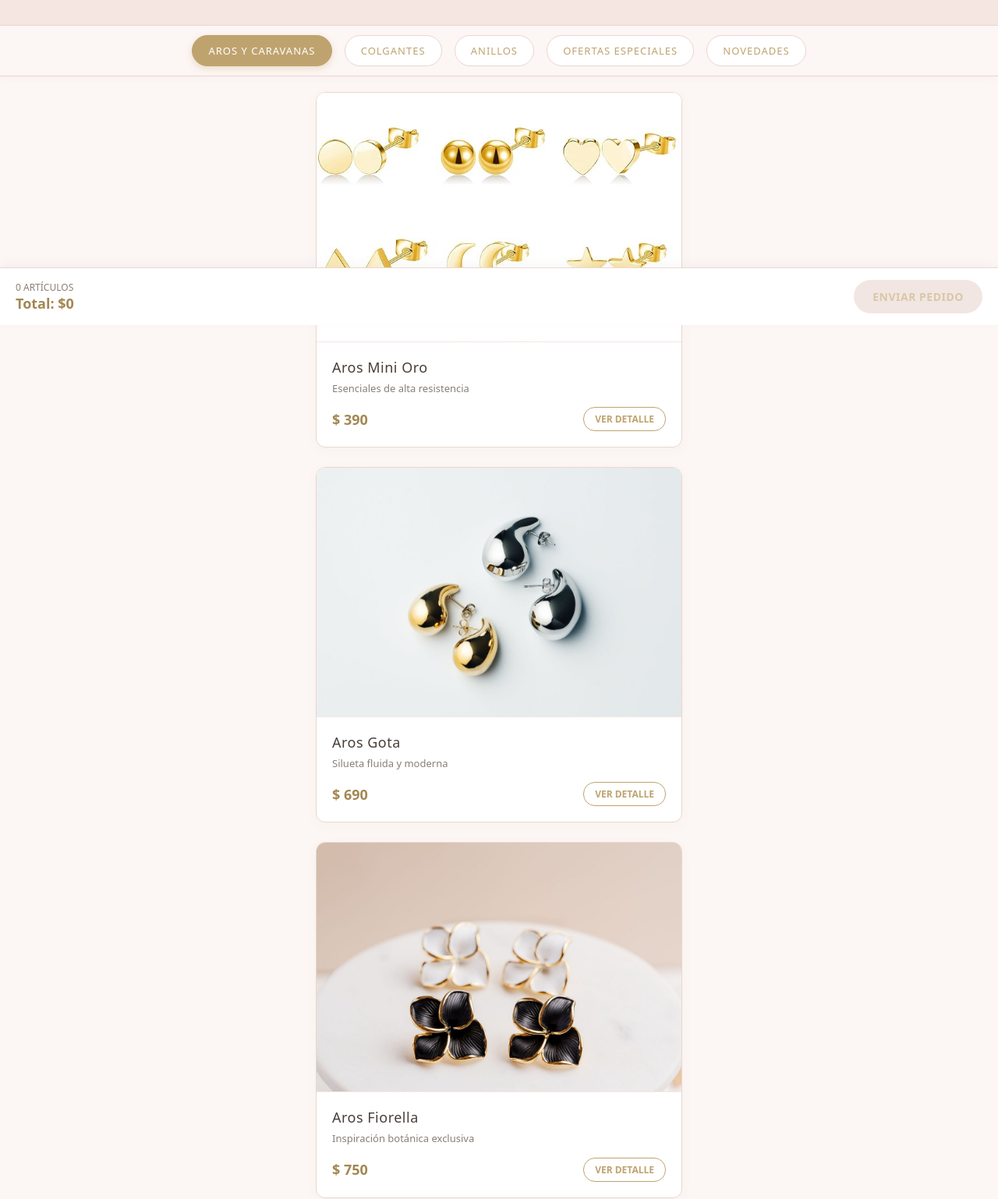
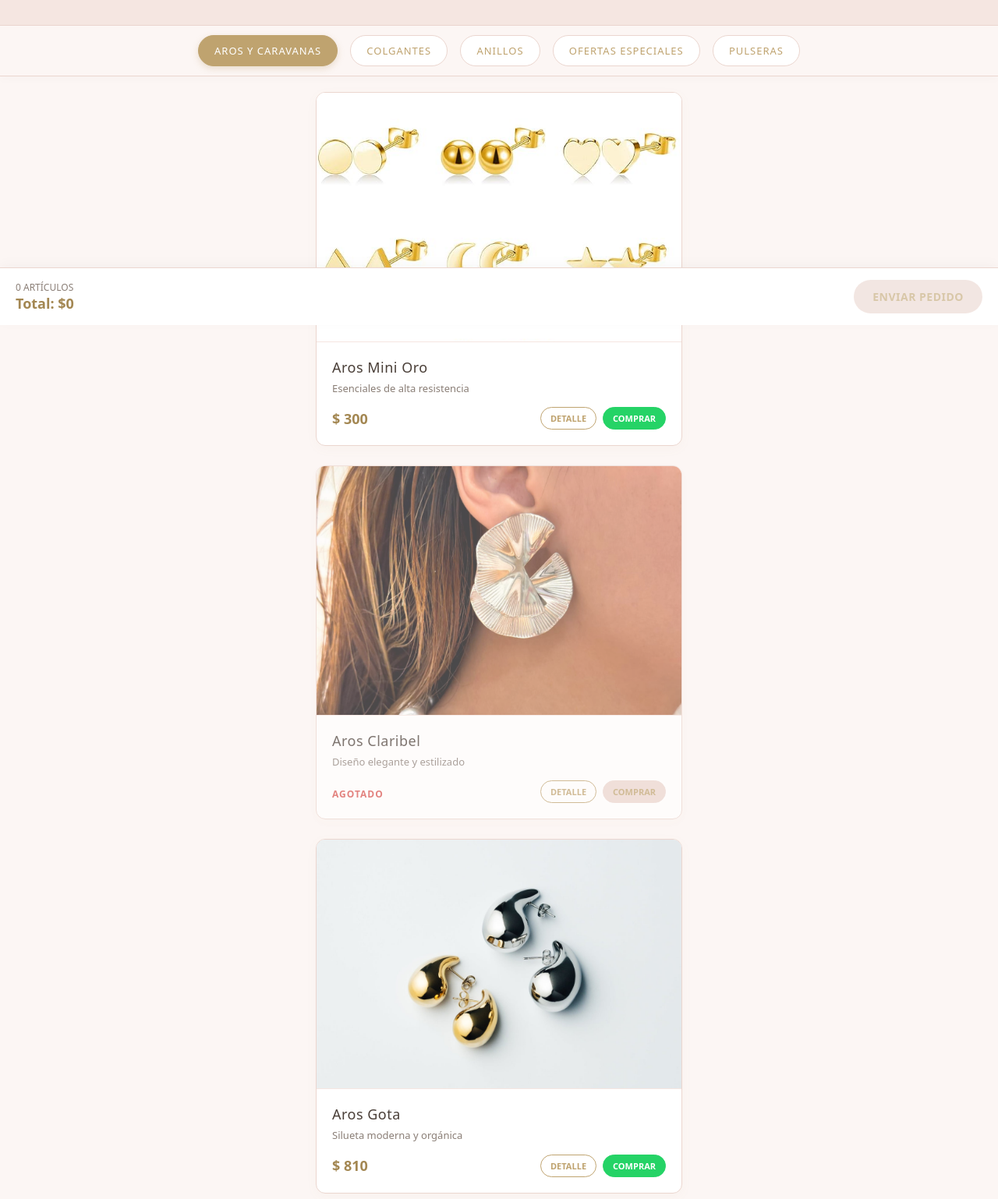
Before and after one commit to carlotajoyaspaysandu-alt/Catalogo-, a plain HTML site: page index.html in a window 1280 px wide. Shown: the part 383-1921 px from the top of the page at 78% size. Drawn offline with Linux system fonts and the light colour scheme.

Commit message:
Update index.html

```diff
--- a/index.html
+++ b/index.html
@@ -8,7 +8,7 @@
         * { box-sizing: border-box; margin: 0; padding: 0; font-family: system-ui, -apple-system, 'Segoe UI', sans-serif; }
         body { background-color: #fcf6f4; color: #5a4f48; padding-bottom: 100px; }
 
-        /* Encabezado con la nueva secuencia de animación solicitada */
+        /* Encabezado con secuencia de animación */
         header {
             background-color: #f5e6e1;
             padding: 35px 15px;
@@ -27,50 +27,15 @@
             margin-bottom: 15px;
             box-shadow: 0 4px 10px rgba(0,0,0,0.05);
             display: inline-block;
-            /* 4s de giro + 4s estático con expansión = 8 segundos en total por ciclo completo */
             animation: secuenciaLogo 8s ease-in-out infinite;
         }
 
-        /* Línea de tiempo de la animación personalizada */
         @keyframes secuenciaLogo {
-            /* 0% a 50% (Primeros 4 segundos): Giro lento y pausado en tamaño normal */
-            0% {
-                transform: rotate(0deg);
-                border-radius: 50%;
-                width: 130px;
-                height: 130px;
-                margin-bottom: 15px;
-            }
-            50% {
-                transform: rotate(360deg);
-                border-radius: 50%;
-                width: 130px;
-                height: 130px;
-                margin-bottom: 15px;
-            }
-            /* 50% a 100% (Siguientes 4 segundos): Se queda estático en rotación y se expande al ancho completo */
-            55% {
-                transform: rotate(360deg);
-                border-radius: 0%;
-                width: 100vw;
-                height: 250px;
-                margin-bottom: 25px;
-            }
-            90% {
-                transform: rotate(360deg);
-                border-radius: 0%;
-                width: 100vw;
-                height: 250px;
-                margin-bottom: 25px;
-            }
-            /* Regreso rápido al estado inicial para reiniciar el bucle limpio */
-            100% {
-                transform: rotate(360deg);
-                border-radius: 50%;
-                width: 130px;
-                height: 130px;
-                margin-bottom: 15px;
-            }
+            0% { transform: rotate(0deg); border-radius: 50%; width: 130px; height: 130px; margin-bottom: 15px; }
+            50% { transform: rotate(360deg); border-radius: 50%; width: 130px; height: 130px; margin-bottom: 15px; }
+            55% { transform: rotate(360deg); border-radius: 0%; width: 100vw; height: 250px; margin-bottom: 25px; }
+            90% { transform: rotate(360deg); border-radius: 0%; width: 100vw; height: 250px; margin-bottom: 25px; }
+            100% { transform: rotate(360deg); border-radius: 50%; width: 130px; height: 130px; margin-bottom: 15px; }
         }
 
         header h1 { font-size: 32px; color: #a38752; letter-spacing: 6px; font-weight: 400; text-transform: uppercase; margin-bottom: 5px; }
@@ -89,15 +54,24 @@
         @keyframes entrance { from { opacity: 0; transform: translateY(10px); } to { opacity: 1; transform: translateY(0); } }
 
         /* Tarjetas de Productos */
-        .product-card { background: #ffffff; border-radius: 12px; overflow: hidden; margin-bottom: 25px; border: 1px solid #ebd6cf; box-shadow: 0 4px 15px rgba(191, 163, 111, 0.04); transition: transform 0.4s ease; cursor: pointer; }
-        .product-image { width: 100%; height: 320px; background-color: #fcf6f4; background-size: cover; background-position: center; border-bottom: 1px solid #f5e6e1; }
+        .product-card { background: #ffffff; border-radius: 12px; overflow: hidden; margin-bottom: 25px; border: 1px solid #ebd6cf; box-shadow: 0 4px 15px rgba(191, 163, 111, 0.04); transition: transform 0.4s ease; }
+        .product-image { width: 100%; height: 320px; background-color: #fcf6f4; background-size: cover; background-position: center; border-bottom: 1px solid #f5e6e1; cursor: pointer; }
 
         .product-info { padding: 20px; }
         .product-title { font-size: 18px; font-weight: 500; color: #4a3f38; margin-bottom: 6px; letter-spacing: 0.5px; }
         .product-desc { font-size: 13px; color: #8a7e76; margin-bottom: 15px; line-height: 1.4; }
         .product-meta { display: flex; justify-content: space-between; align-items: center; }
         .product-price { font-size: 18px; color: #a38752; font-weight: 700; }
-        .btn-add { background: none; border: 1px solid #bfa36f; color: #bfa36f; padding: 6px 14px; border-radius: 15px; font-size: 12px; font-weight: 600; text-transform: uppercase; cursor: pointer; }
+        .product-actions { display: flex; gap: 8px; }
+
+        .btn-add { background: none; border: 1px solid #bfa36f; color: #bfa36f; padding: 6px 12px; border-radius: 15px; font-size: 11px; font-weight: 600; text-transform: uppercase; cursor: pointer; transition: all 0.3s ease; }
+        .btn-buy-now { background-color: #25d366; border: 1px solid #25d366; color: white; padding: 6px 12px; border-radius: 15px; font-size: 11px; font-weight: 600; text-transform: uppercase; cursor: pointer; text-decoration: none; display: inline-block; transition: all 0.3s ease; }
+        .btn-buy-now:hover { background-color: #20ba5a; }
+
+        /* Estado Agotado */
+        .product-card.sold-out { opacity: 0.7; }
+        .product-card.sold-out .btn-buy-now { background-color: #ebd6cf; border-color: #ebd6cf; color: #bfa36f; pointer-events: none; }
+        .sold-out-badge { color: #d9534f; font-weight: 600; font-size: 12px; text-transform: uppercase; letter-spacing: 1px; }
 
         /* Estilos del Modal */
         .modal { display: none; position: fixed; top: 0; left: 0; width: 100%; height: 100%; background: rgba(255, 255, 255, 0.98); z-index: 1000; overflow-y: auto; padding: 20px; }
@@ -132,7 +106,7 @@
         <button class="category-btn" onclick="switchCategory('colgantes', 1)">Colgantes</button>
         <button class="category-btn" onclick="switchCategory('anillos', 2)">Anillos</button>
         <button class="category-btn" onclick="switchCategory('ofertas', 3)">Ofertas Especiales</button>
-        <button class="category-btn" onclick="switchCategory('novedades', 4)">Novedades</button>
+        <button class="category-btn" onclick="switchCategory('pulseras', 4)">Pulseras</button>
     </div>
 
     <div class="container" id="swipe-container">
@@ -140,7 +114,7 @@
         <div id="cat-colgantes" class="products-section"></div>
         <div id="cat-anillos" class="products-section"></div>
         <div id="cat-ofertas" class="products-section"></div>
-        <div id="cat-novedades" class="products-section"></div>
+        <div id="cat-pulseras" class="products-section"></div>
     </div>
 
     <div id="product-modal" class="modal" onclick="closeModal()">
@@ -163,32 +137,33 @@
 
     <script>
         const WHATSAPP_PHONE = "59896438057";
-        const categories = ['caravanas', 'colgantes', 'anillos', 'ofertas', 'novedades'];
+        const categories = ['caravanas', 'colgantes', 'anillos', 'ofertas', 'pulseras'];
         let currentCatIndex = 0;
         let cart = [];
         let lastSelectedProduct = null;
 
         const backupCatalogData = {
             caravanas: [
-                { id: "ca1", name: "Aros Mini Oro", desc: "Esenciales de alta resistencia", longDesc: "Delicados aros minimalistas con acabado premium. Un básico atemporal diseñado para brillar de manera sutil en cualquier ocasión y resistir tu ritmo diario.", price: 390, img: "Aros Mini Oro.jpg" },
-                { id: "ca2", name: "Aros Gota", desc: "Silueta fluida y moderna", longDesc: "Pendientes con un diseño orgánico en forma de gota pulida. Capturan la luz bellamente, estilizando las facciones con elegancia contemporánea.", price: 690, img: "Aros Gota.jpg" },
-                { id: "ca3", name: "Aros Fiorella", desc: "Inspiración botánica exclusiva", longDesc: "Una propuesta artística con detalles florales finamente logrados. Ideales para realzar un atuendo sobrio o lucir en eventos especiales.", price: 750, img: "Aros Fiorella.jpg" },
-                { id: "ca4", name: "Aros Eloísa", desc: "Argolla texturizada premium", longDesc: "Combinación de un aro clásico pulido con un pendiente colgante de medalla labrada. Hipoalergénicos, ligeros y llenos de estilo.", price: 850, img: "Aros Eloisa.jpg" },
-                { id: "ca5", name: "Línea Eloísa Especial", desc: "Detalles finos y pulidos", longDesc: "Una variante exclusiva de nuestra línea más querida. Acabados tersos de alto brillo que combinan confort absoluto con una sofisticada presencia visual.", price: 850, img: "Eloisa.jpg" }
+                { id: "ca1", name: "Aros Mini Oro", desc: "Esenciales de alta resistencia", longDesc: "Delicados mini aros con un sofisticado acabado brillante, pensados para un diseño minimalista de uso diario continuo.", price: 300, img: "Aros Mini Oro.jpg", available: true },
+                { id: "ca2", name: "Aros Claribel", desc: "Diseño elegante y estilizado", longDesc: "Líneas fluidas con terminación pulida de alto brillo. Esta pieza se encuentra actualmente agotada en stock.", price: 810, img: "Aros Claribel.jpg", available: false },
+                { id: "ca3", name: "Aros Gota", desc: "Silueta moderna y orgánica", longDesc: "Pendientes en forma de gota que capturan los reflejos de luz de manera hermosa, aportando distinción natural.", price: 810, img: "Aros Gota.jpg", available: true },
+                { id: "ca4", name: "Aros Fiorella", desc: "Detalles de inspiración botánica", longDesc: "Fina pieza artística con textura vegetal idónea para resaltar tus looks casuales o de noche.", price: 750, img: "Aros Fiorella.jpg", available: true },
+                { id: "ca5", name: "Aros Eloísa", desc: "Argolla con medalla texturizada", longDesc: "Una perfecta fusión clásica y labrada en materiales hipoalergénicos ligeros con gran presencia visual.", price: 850, img: "Aros Eloisa.jpg", available: true }
             ],
             colgantes: [
-                { id: "co1", name: "Colgante Medalla Solar", desc: "Cadena fina regulable", longDesc: "Un dije grabado con un diseño místico de sol. Realizado con materiales hipoalergénicos de alta calidad, ideal para llevar solo o en capas.", price: 590, img: "https://images.unsplash.com/photo-1599643478518-a784e5dc4c8f?w=600&auto=format&fit=crop&q=80" },
-                { id: "co2", name: "Gargantilla Eslabón Fino", desc: "Longitud: 45 cm", longDesc: "Gargantilla de eslabones pulidos que capturan la luz de manera espectacular. Un accesorio moderno y atemporal.", price: 480, img: "https://images.unsplash.com/photo-1611085583191-a3b1a1a27d81?w=600&auto=format&fit=crop&q=80" }
+                { id: "co1", name: "Colgante Medalla Solar", desc: "Cadena fina regulable", longDesc: "Un dije grabado con un diseño místico de sol. Realizado con materiales hipoalergénicos de alta calidad, ideal para llevar solo o en capas.", price: 590, img: "https://images.unsplash.com/photo-1599643478518-a784e5dc4c8f?w=600&auto=format&fit=crop&q=80", available: true },
+                { id: "co2", name: "Gargantilla Eslabón Fino", desc: "Longitud: 45 cm", longDesc: "Gargantilla de eslabones pulidos que capturan la luz de manera espectacular. Un accesorio moderno y atemporal.", price: 480, img: "https://images.unsplash.com/photo-1611085583191-a3b1a1a27d81?w=600&auto=format&fit=crop&q=80", available: true }
             ],
             anillos: [
-                { id: "an1", name: "Anillo Trenzado Ajustable", desc: "Talle único adaptable", longDesc: "Diseño texturizado en forma de trenza que se adapta perfectamente a la medida de tu dedo. Cómodo, elegante y versátil.", price: 290, img: "https://images.unsplash.com/photo-1605100804763-247f67b3557e?w=600&auto=format&fit=crop&q=80" },
-                { id: "an2", name: "Anillo Sello Minimalista", desc: "Superficie lisa pulida", longDesc: "El clásico anillo de sello reinterpretado con líneas finas y delicadas para la mujer de hoy. Un acento sofisticado para tus manos.", price: 320, img: "https://images.unsplash.com/photo-1603561591411-07134e71a2a9?w=600&auto=format&fit=crop&q=80" }
+                { id: "an1", name: "Anillo Trenzado Ajustable", desc: "Talle único adaptable", longDesc: "Diseño texturizado en forma de trenza que se adapta perfectamente a la medida de tu dedo. Cómodo, elegante y versátil.", price: 290, img: "https://images.unsplash.com/photo-1605100804763-247f67b3557e?w=600&auto=format&fit=crop&q=80", available: true },
+                { id: "an2", name: "Anillo Sello Minimalista", desc: "Superficie lisa pulida", longDesc: "El clásico anillo de sello reinterpretado con líneas finas y delicadas para la mujer de hoy. Un acento sofisticado para tus manos.", price: 320, img: "https://images.unsplash.com/photo-1603561591411-07134e71a2a9?w=600&auto=format&fit=crop&q=80", available: true }
             ],
             ofertas: [
-                { id: "of1", name: "Set de Anillos Apilables", desc: "Promoción - 3 unidades", longDesc: "Tres diseños texturizados diferentes para usar juntos o separados. Aprovecha este precio especial de temporada.", price: 450, img: "https://images.unsplash.com/photo-1515562141207-7a88fb7ce338?w=600&auto=format&fit=crop&q=80" }
+                { id: "of1", name: "Set de Anillos Apilables", desc: "Promoción - 3 unidades", longDesc: "Tres diseños texturizados diferentes para usar juntos o separados. Aprovecha este precio especial de temporada.", price: 450, img: "https://images.unsplash.com/photo-1515562141207-7a88fb7ce338?w=600&auto=format&fit=crop&q=80", available: true }
             ],
-            novedades: [
-                { id: "no1", name: "Brazalete Rígido Orgánico", desc: "Nueva Colección", longDesc: "Inspirado en las texturas de la naturaleza, este brazalete abierto es la pieza de declaración que le falta a tu colección de temporada.", price: 750, img: "https://images.unsplash.com/photo-1611591437281-460bfbe1220a?w=600&auto=format&fit=crop&q=80" }
+            pulseras: [
+                { id: "pu1", name: "Pulsera África Gold", desc: "Eslabones de brillo premium", longDesc: "Brilla con un aire de distinción exótica. Una pulsera de acabado impecable idónea para combinar o usar como pieza central.", price: 740, img: "Pulsera África Gold.jpg", available: true },
+                { id: "pu2", name: "Brazalete Denver Negro", desc: "Contraste moderno y rústico", longDesc: "Un accesorio de vanguardia con acentos oscuros profundos que rompe con lo tradicional aportando un look urbano y sofisticado.", price: 690, img: "Brazalete Denver Negro.jpg", available: true }
             ]
         };
 
@@ -196,18 +171,28 @@
             categories.forEach(cat => {
                 const container = document.getElementById(`cat-${cat}`);
                 if (!container) return;
-                container.innerHTML = backupCatalogData[cat].map((p, idx) => `
-                    <div class="product-card" onclick="openModal('${cat}', ${idx})">
-                        <div class="product-image" style="background-image: url('${p.img}');"></div>
+                container.innerHTML = backupCatalogData[cat].map((p, idx) => {
+                    const textWhatsAppDirect = encodeURIComponent(`*¡Hola CARLOTA!* Me interesa comprar directamente el siguiente artículo:\n• *${p.name}* - $${p.price}\n\n¿Tienen disponibilidad?`);
+                    const urlWhatsAppDirect = `https://wa.me/${WHATSAPP_PHONE}?text=${textWhatsAppDirect}`;
+
+                    return `
+                    <div class="product-card ${!p.available ? 'sold-out' : ''}">
+                        <div class="product-image" style="background-image: url('${p.img}');" onclick="openModal('${cat}', ${idx})"></div>
                         <div class="product-info">
                             <div class="product-title">${p.name}</div>
                             <div class="product-desc">${p.desc}</div>
                             <div class="product-meta">
-                                <div class="product-price">$ ${p.price}</div>
-                                <button class="btn-add">Ver Detalle</button>
+                                <div class="product-price">
+                                    ${p.available ? `$ ${p.price}` : '<span class="sold-out-badge">Agotado</span>'}
+                                </div>
+                                <div class="product-actions">
+                                    <button class="btn-add" onclick="openModal('${cat}', ${idx})">Detalle</button>
+                                    ${p.available ? `<a href="${urlWhatsAppDirect}" target="_blank" class="btn-buy-now">Comprar</a>` : '<button class="btn-buy-now" disabled>Comprar</button>'}
+                                </div>
                             </div>
                         </div>
-                    </div>`).join('');
+                    </div>`;
+                }).join('');
             });
         }
 
@@ -225,17 +210,29 @@
 
         function openModal(cat, index) {
             const p = backupCatalogData[cat][index];
-            lastSelectedProduct = { name: p.name, price: p.price };
+            lastSelectedProduct = { name: p.name, price: p.price, available: p.available };
             document.getElementById('modal-image').style.backgroundImage = `url('${p.img}')`;
             document.getElementById('modal-title').innerText = p.name;
             document.getElementById('modal-desc').innerText = p.longDesc;
+
+            const modalBtn = document.getElementById('modal-btn');
+            if (p.available) {
+                modalBtn.innerText = "Agregar al carrito";
+                modalBtn.style.backgroundColor = "#bfa36f";
+                modalBtn.disabled = false;
+            } else {
+                modalBtn.innerText = "Agotado";
+                modalBtn.style.backgroundColor = "#ebd6cf";
+                modalBtn.disabled = true;
+            }
+
             document.getElementById('product-modal').style.display = 'block';
         }
 
         function closeModal() { document.getElementById('product-modal').style.display = 'none'; }
 
         function addToCartFromModal() {
-            if (lastSelectedProduct) {
+            if (lastSelectedProduct && lastSelectedProduct.available) {
                 addToCart(lastSelectedProduct.name, lastSelectedProduct.price);
                 closeModal();
             }
@@ -279,7 +276,7 @@
             document.getElementById('whatsapp-link').href = `https://wa.me/${WHATSAPP_PHONE}?text=${encodeURIComponent(text)}`;
         }
 
-        // Forzar renderizado inmediato al procesar el archivo HTML
+        // Renderizado inicial automático
         renderCatalog();
     </script>
 </body>
```
